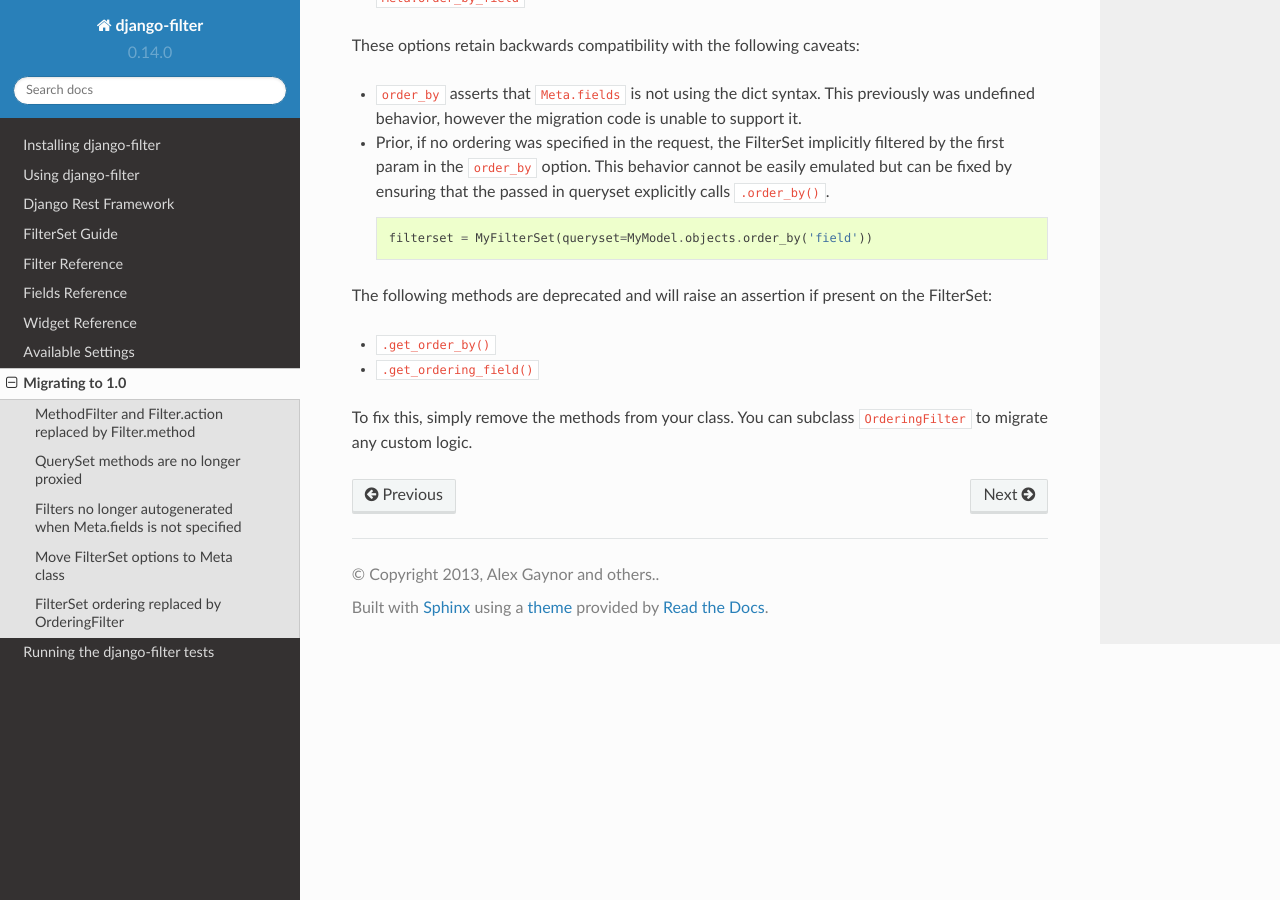
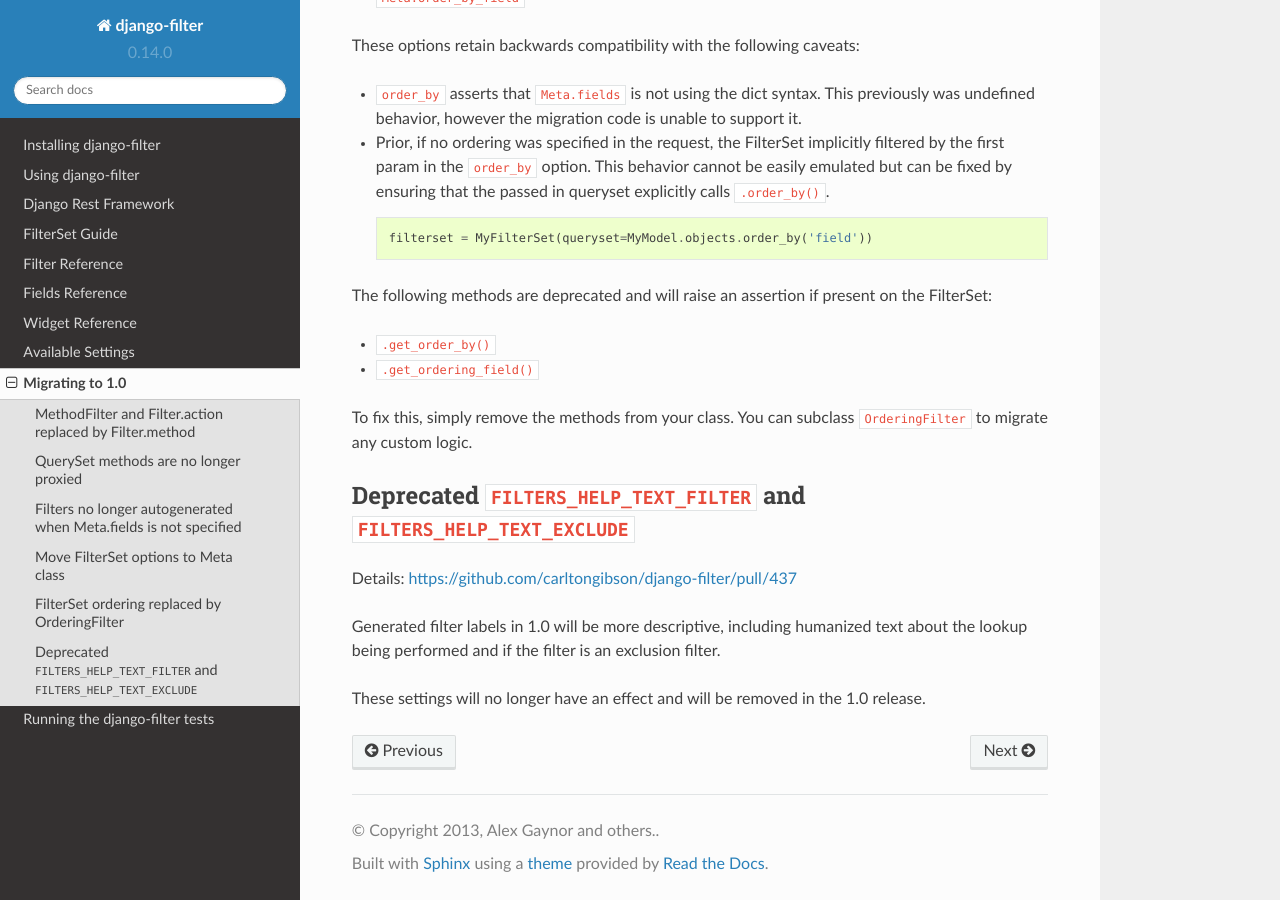
Before and after one commit to carltongibson/django-filter, a Sphinx documentation site: the page built from docs/migration.txt, in a window 1280 px wide and 900 px high, scrolled down 2582 px. Built offline with Sphinx 7.4.7 and the Read the Docs theme 2.0.0, drawn with Linux system fonts in a browser that asks for light colours.

Commit message:
Add settings deprecation docs

```diff
--- a/docs/migration.txt
+++ b/docs/migration.txt
@@ -153,3 +153,13 @@ on the FilterSet:
 
 To fix this, simply remove the methods from your class. You can subclass
 ``OrderingFilter`` to migrate any custom logic.
+
+
+Deprecated ``FILTERS_HELP_TEXT_FILTER`` and ``FILTERS_HELP_TEXT_EXCLUDE``
+-------------------------------------------------------------------------
+Details: https://github.com/carltongibson/django-filter/pull/437
+
+Generated filter labels in 1.0 will be more descriptive, including humanized
+text about the lookup being performed and if the filter is an exclusion filter.
+
+These settings will no longer have an effect and will be removed in the 1.0 release.
--- a/docs/ref/settings.txt
+++ b/docs/ref/settings.txt
@@ -16,9 +16,13 @@ Default: ``True``
 
 Enable / disable the default field ``help_text`` on filters where ``exclude=True`` (:doc:`/ref/filters`). This does not affect fields which explicitly define ``help_text``.
 
+.. note:: This setting is pending deprecation.
+
 FILTERS_HELP_TEXT_FILTER
 ------------------------
 
 Default: ``True``
 
 Enable / disable the default field ``help_text`` on filters where ``exclude=False`` (:doc:`/ref/filters`). This does not affect fields which explicitly define ``help_text``.
+
+.. note:: This setting is pending deprecation.
```
